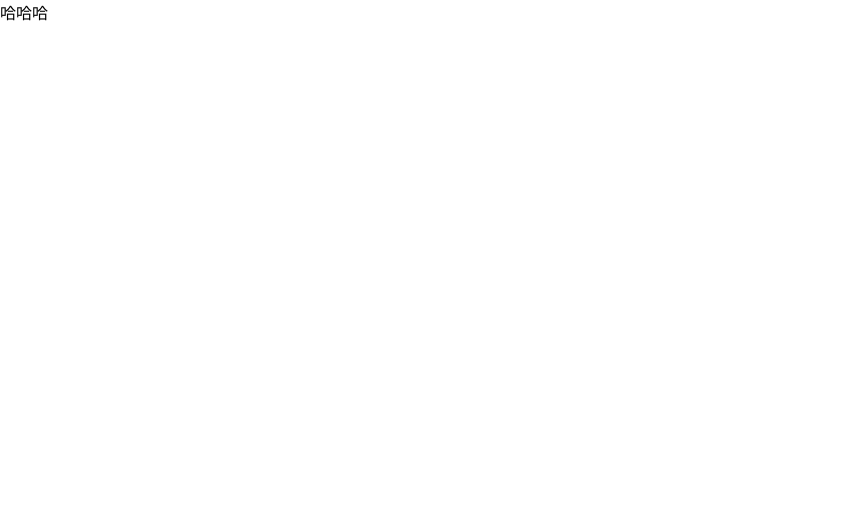
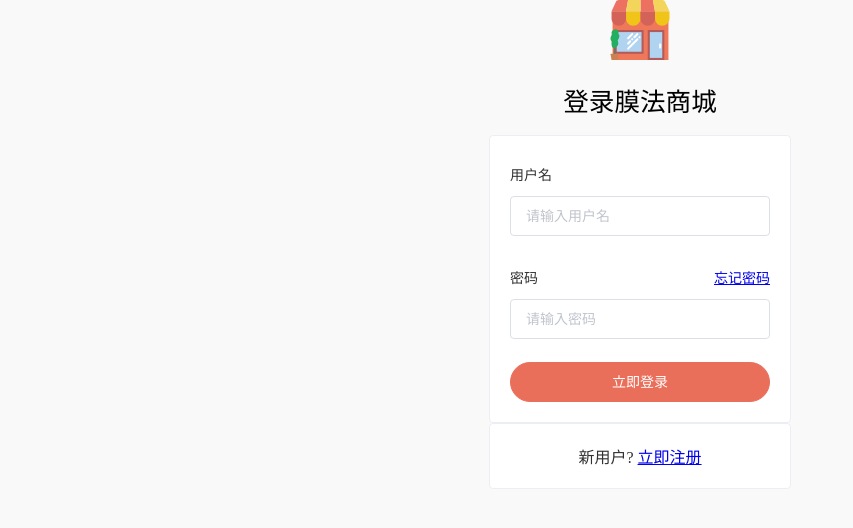
Before and after one commit to Dashsoap/tedu-shopping-vue, a Vue app: page /#/login in a window 1280 px wide. Shown: the top 528 px of the page, without its empty margins (0-853 px from the left). Built offline with nearby package versions, Linux system fonts and the light colour scheme.

Commit message:
Revert "完成登录页面"
This reverts commit 254d91ff9c00d3e2e8a98dfa1dc2de680f84600b.

```diff
--- a/src/pages/Login/Login.vue
+++ b/src/pages/Login/Login.vue
@@ -1,15 +1,112 @@
 <template>
-    <div>
-        哈哈哈
+    <div class="container">
+        <div class="logo mt-3">
+            <img src="@/assets/index-logo.svg">
+            <h1>登录膜法商城</h1>
+        </div>
+        <el-card shadow="never">
+            <el-form ref="form" :model="form" :rules="rules">
+                <el-form-item prop="username">
+                    <span>用户名</span>
+                    <el-input v-model="form.username" placeholder="请输入用户名"></el-input>
+                </el-form-item>
+                <el-form-item prop="password">
+                    <el-row type="flex" justify="space-between">
+                        <span>密码</span>
+                        <router-link to="/forget/password">忘记密码</router-link>
+                    </el-row>
+                    <el-input type="password" v-model="form.password" placeholder="请输入密码"></el-input>
+                </el-form-item>
+                <el-button :loading="loading>0" type="primary" round @click="onSubmit">立即登录</el-button>
+            </el-form>
+        </el-card>
+        <el-card shadow="never" class="mt-2">
+            <el-row type="flex" justify="center">新用户?&nbsp;
+                <router-link to="/register">立即注册</router-link>
+            </el-row>
+        </el-card>
     </div>
 </template>
 
 <script>
-    export default {
-
+export default {
+    data() {
+        return {
+            loading: 0,
+            form: {
+                username: "",
+                password: ""
+            },
+            rules: {
+                username: [
+                    {
+                        required: true,
+                        message: "请输入用户名",
+                        trigger: "blur"
+                    }
+                ],
+                password: [
+                    {
+                        required: true,
+                        message: "请输入密码",
+                        trigger: "blur"
+                    }
+                ]
+            }
+        };
+    },
+    methods: {
+        onSubmit() {
+            this.$refs.form.validate(result => {
+                /** 表单验证成功 */
+                if (result) {
+                    this.loading++;
+                    // Body...
+                    this.loading--;
+                }
+            });
+        }
     }
+};
 </script>
 
-<style scoped>
+<style lang="stylus" scoped>
+.container {
+    display: flex;
+    flex-direction: column;
+    align-items: center;
+    min-height: 100vh;
+    background: rgb(249, 249, 249);
+}
 
+.logo {
+    text-align: center;
+
+    img {
+        display: inline-block;
+        height: 60px;
+        width: auto;
+    }
+
+    h1 {
+        font-size: 1.6rem;
+        font-weight: 400;
+    }
+}
+
+.el-form {
+    button {
+        width: 100%;
+    }
+}
+
+.el-form-item >>> .el-form-item__label {
+    text-align: left;
+    width: 100%;
+    z-index: 1;
+}
+
+.el-card {
+    min-width: 300px;
+}
 </style>
```
